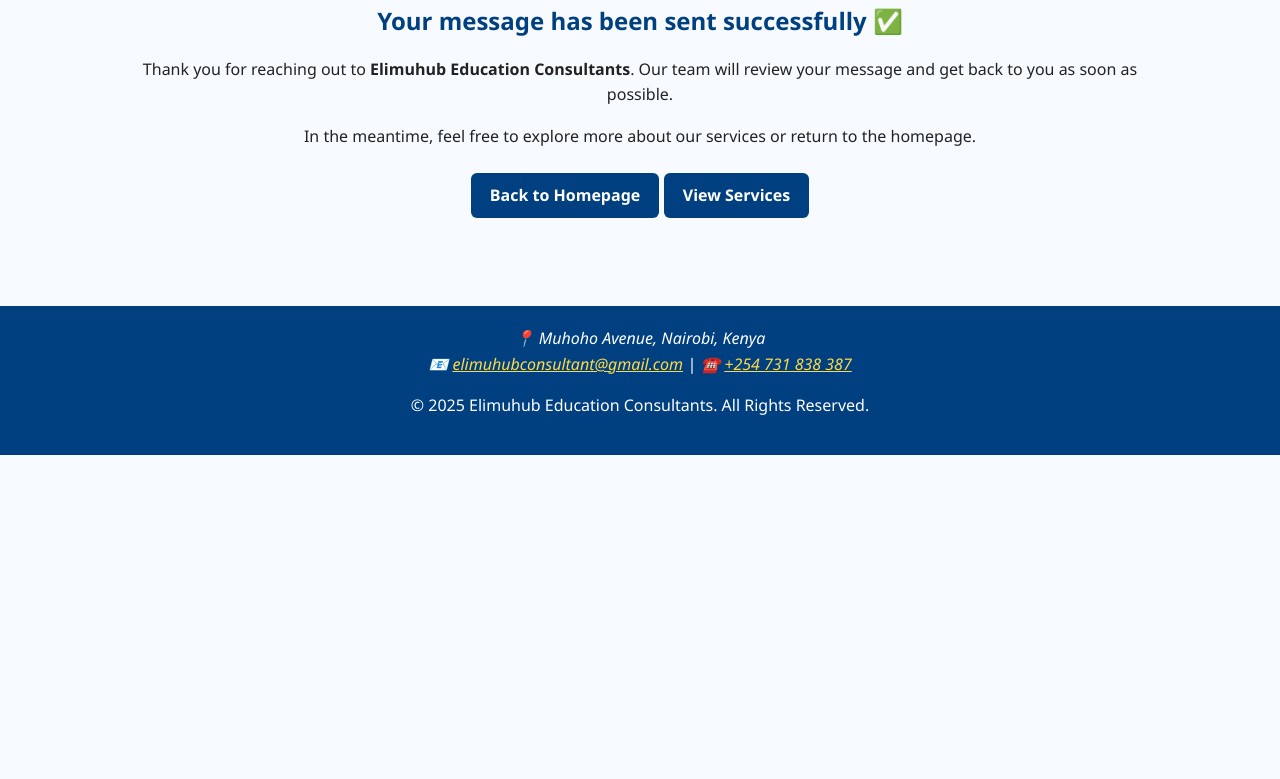
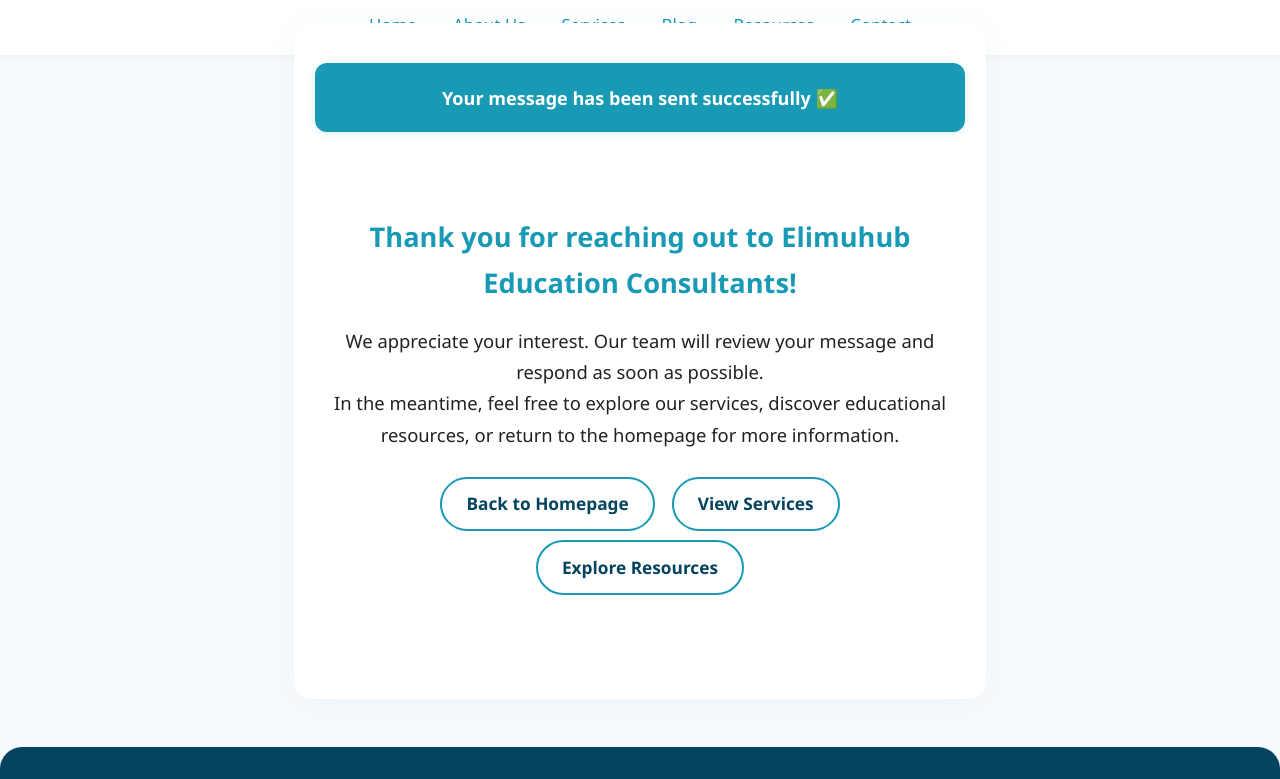
Before and after one commit to kibiti/elimuhub-website.github.io, a plain HTML site: page thank-you.html in a window 1280 px wide. Shown: the part 253-1032 px from the top of the page. Before the commit the page ends 800 px from the top, so only its background shows below. Drawn offline with Linux system fonts and the light colour scheme.

Commit message:
Update thank-you.html

```diff
--- a/thank-you.html
+++ b/thank-you.html
@@ -1,40 +1,174 @@
 <!DOCTYPE html>
 <html lang="en">
 <head>
-  <meta charset="UTF-8">
-  <meta name="viewport" content="width=device-width, initial-scale=1.0">
+  <meta charset="UTF-8" />
+  <meta name="viewport" content="width=device-width, initial-scale=1.0" />
   <title>Thank You - Elimuhub Education Consultants</title>
-  <meta name="description" content="Thank you for contacting Elimuhub Education Consultants. We will get back to you shortly.">
-  <link rel="stylesheet" href="assets/style.css">
-  <link rel="icon" href="assets/logo.png">
+  <meta name="description" content="Thank you for contacting Elimuhub Education Consultants. We appreciate your interest and will respond to your inquiry soon." />
+  <meta name="keywords" content="Elimuhub thank you, contact confirmation, Nairobi tutoring, homeschooling Kenya, education consultants" />
+
+  <!-- Open Graph (Social Media SEO) -->
+  <meta property="og:title" content="Thank You - Elimuhub Education Consultants" />
+  <meta property="og:description" content="Your message was received by Elimuhub. We will get back to you soon. Explore more services and resources for learners in Nairobi." />
+  <meta property="og:image" content="assets/Elimuhub-newlogo.png" />
+  <meta property="og:type" content="website" />
+  <meta property="og:url" content="https://elimuhub-website.github.io/thank-you.html" />
+
+  <!-- Twitter Card -->
+  <meta name="twitter:card" content="summary_large_image" />
+  <meta name="twitter:title" content="Thank You - Elimuhub" />
+  <meta name="twitter:description" content="Your inquiry is important to us. Elimuhub will respond to your message soon." />
+  <meta name="twitter:image" content="assets/Elimuhub-newlogo.png" />
+
+  <link rel="stylesheet" href="assets/style.css" />
+  <link rel="icon" href="assets/Elimuhub-newlogo.png" />
+  <style>
+    body {
+      margin: 0;
+      font-family: 'Segoe UI', 'Roboto', Arial, sans-serif;
+      background: #f7fafc;
+      color: #222;
+      line-height: 1.7;
+    }
+    header {
+      background: #fff;
+      text-align: center;
+      padding: 2rem 1rem 1rem 1rem;
+      box-shadow: 0 2px 8px rgba(0,0,0,.04);
+    }
+    .site-logo {
+      width: 110px;
+      height: auto;
+      margin-bottom: 1rem;
+    }
+    nav {
+      margin: 1.3rem 0 0 0;
+    }
+    nav a {
+      color: #189ab4;
+      text-decoration: none;
+      margin: 0 1rem;
+      font-weight: 500;
+      font-size: 1.05rem;
+      transition: color .2s;
+    }
+    nav a.active, nav a:hover {
+      color: #05445e;
+      font-weight: 600;
+    }
+    main {
+      max-width: 650px;
+      margin: -2rem auto 0 auto;
+      background: #fff;
+      border-radius: 18px;
+      box-shadow: 0 4px 32px rgba(24, 154, 180, 0.06);
+      padding: 2.5rem 1.3rem 2rem 1.3rem;
+      position: relative;
+      z-index: 3;
+    }
+    .thank-you-section {
+      text-align: center;
+      padding: 2.2em 1em;
+    }
+    .thank-you-section h2 {
+      color: #189ab4;
+      font-size: 1.7rem;
+      font-weight: 700;
+      margin-bottom: 1rem;
+    }
+    .thank-you-section p {
+      font-size: 1.15rem;
+      margin-bottom: 1.2em;
+    }
+    .btn {
+      display: inline-block;
+      padding: .65rem 1.5rem;
+      border-radius: 30px;
+      font-size: 1.08rem;
+      font-weight: 600;
+      margin: .3rem .4rem;
+      cursor: pointer;
+      text-decoration: none;
+      background: #fff;
+      color: #05445e;
+      border: 2px solid #189ab4;
+      transition: background .2s, color .2s, border .2s;
+    }
+    .btn:hover {
+      background: #189ab4;
+      color: #fff;
+      border: 2px solid #fff;
+    }
+    .highlight {
+      background: #189ab4;
+      color: #fff;
+      padding: 1.2rem;
+      border-radius: 12px;
+      box-shadow: 0 2px 8px rgba(24,154,180, .15);
+      font-size: 1.13rem;
+      margin-bottom: 1.7rem;
+      text-align: center;
+    }
+    footer {
+      background: #05445e;
+      color: #fff;
+      padding: 2.2rem 1rem 1.2rem 1rem;
+      text-align: center;
+      margin-top: 3rem;
+      font-size: 1.06rem;
+      border-top-left-radius: 22px;
+      border-top-right-radius: 22px;
+    }
+    footer a {
+      color: #189ab4;
+      text-decoration: none;
+      margin: 0 .3rem;
+      font-weight: 500;
+    }
+    footer a:hover {
+      color: #fff;
+      text-decoration: underline;
+    }
+    @media (max-width: 700px) {
+      main {
+        padding: 1.2rem .5rem;
+      }
+      .thank-you-section h2 {
+        font-size: 1.19rem;
+      }
+    }
+  </style>
 </head>
 <body>
   <!-- ===== Header ===== -->
   <header>
-    <img src="assets/logo.png" alt="Elimuhub Logo" class="site-logo" />
+    <img src="assets/Elimuhub-newlogo.png" alt="Elimuhub Logo" class="site-logo" />
     <h1>Thank You!</h1>
     <nav>
       <a href="index.html">Home</a>
       <a href="about.html">About Us</a>
       <a href="services.html">Services</a>
+      <a href="blog.html">Blog</a>
+      <a href="resources.html">Resources</a>
       <a href="contact.html">Contact</a>
     </nav>
   </header>
 
   <!-- ===== Main Content ===== -->
   <main>
-    <section style="text-align:center; padding:2em 1em;">
-      <h2>Your message has been sent successfully ✅</h2>
+    <div class="highlight" role="alert">
+      <strong>Your message has been sent successfully ✅</strong>
+    </div>
+    <section class="thank-you-section" aria-label="Thank you for contacting Elimuhub">
+      <h2>Thank you for reaching out to Elimuhub Education Consultants!</h2>
       <p>
-        Thank you for reaching out to <strong>Elimuhub Education Consultants</strong>.
-        Our team will review your message and get back to you as soon as possible.
+        We appreciate your interest. Our team will review your message and respond as soon as possible.<br>
+        In the meantime, feel free to explore our services, discover educational resources, or return to the homepage for more information.
       </p>
-      <p>
-        In the meantime, feel free to explore more about our services or return to the homepage.
-      </p>
-      <div style="margin-top:1.5em;">
-        <a href="index.html" class="btn">Back to Homepage</a>
-        <a href="services.html" class="btn">View Services</a>
+      <div>
+        <a href="index.html" class="btn" aria-label="Back to Homepage">Back to Homepage</a>
+        <a href="services.html" class="btn" aria-label="View Services">View Services</a>
+        <a href="resources.html" class="btn" aria-label="Explore Resources">Explore Resources</a>
       </div>
     </section>
   </main>
@@ -42,10 +176,15 @@
   <!-- ===== Footer ===== -->
   <footer>
     <address>
-      📍 Muhoho Avenue, Nairobi, Kenya <br>
+      📍 Muhoho Avenue, Nairobi, Kenya <br />
       📧 <a href="mailto:elimuhubconsultant@gmail.com">elimuhubconsultant@gmail.com</a> |
       ☎️ <a href="tel:+254731838387">+254 731 838 387</a>
     </address>
+    <p>
+      <a href="https://facebook.com/elimuhub" target="_blank">Facebook</a> |
+      <a href="https://twitter.com/elimuhub" target="_blank">Twitter</a> |
+      <a href="https://instagram.com/elimuhub" target="_blank">Instagram</a>
+    </p>
     <p>&copy; 2025 Elimuhub Education Consultants. All Rights Reserved.</p>
   </footer>
 </body>
```
